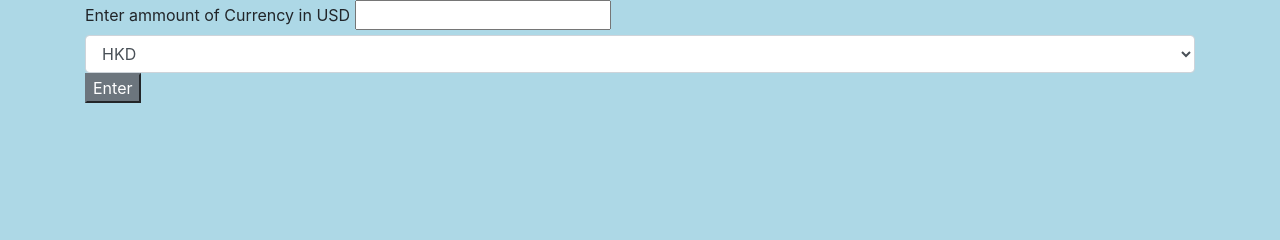
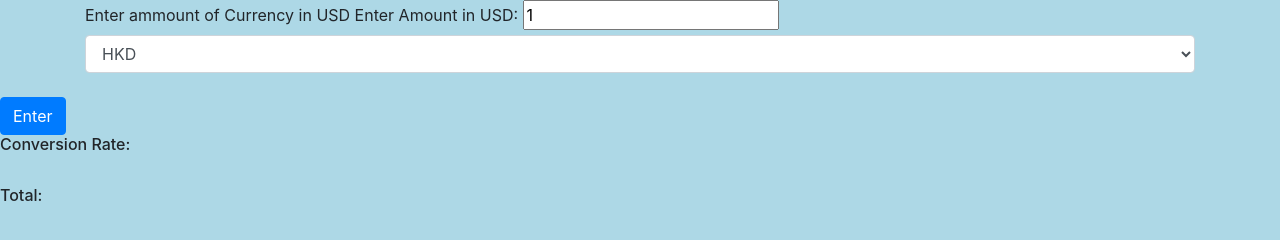
Before and after one commit to alex-mcknight11/currency, a website built with webpack: page src/index.html in a window 1280 px wide. Built offline with nearby package versions, Linux system fonts and the light colour scheme.

Commit message:
revise UI and JS interactions

```diff
--- a/src/index.html
+++ b/src/index.html
@@ -5,7 +5,8 @@
 <body>
   <div class="container">
     <label for="USDselect">Enter ammount of Currency in USD</label>
-    <input list="currencies" name="currency" type="text">
+    <label for="amount">Enter Amount in USD: </label>
+    <input id="amount" type="number" value="1" min="1" />
     <datalist id="currencies">
     </datalist>
     <br>
@@ -19,8 +20,18 @@
       <option>SGD</option>
       <option>SEK</option>
     </select>
-    <button class="btn-secondary" id="currencyInfo">Enter</button>
   </div>
-  <div class="showErrors"></div>
+  <br />
+  <button
+    type="button"
+    class="btn btn-primary"
+    id="conversion-calculator">Enter</button>
+</form>
+<br />
+<h6>Conversion Rate: <span class="display"></span></h6>
+<br />
+<h6>Total: <span class="multiply"></span></h6>
+<br />
+<h6><span class="error"></span></h6>
 </body>
 </html>
--- a/src/index.js
+++ b/src/index.js
@@ -42,7 +42,7 @@ async function getExchangeRate(USD, secondCurrency) {
 $(document).ready(function () {
   $("#currencyInfo").click(function () {
     let userUSD = $("#USDentry").val();
-    let userCurrency = $("#seconndEntry").val();
+    let userCurrency = $("#secondEntry").val();
     clearFields();
     getExchangeRate(userUSD, userCurrency);
   });
```
